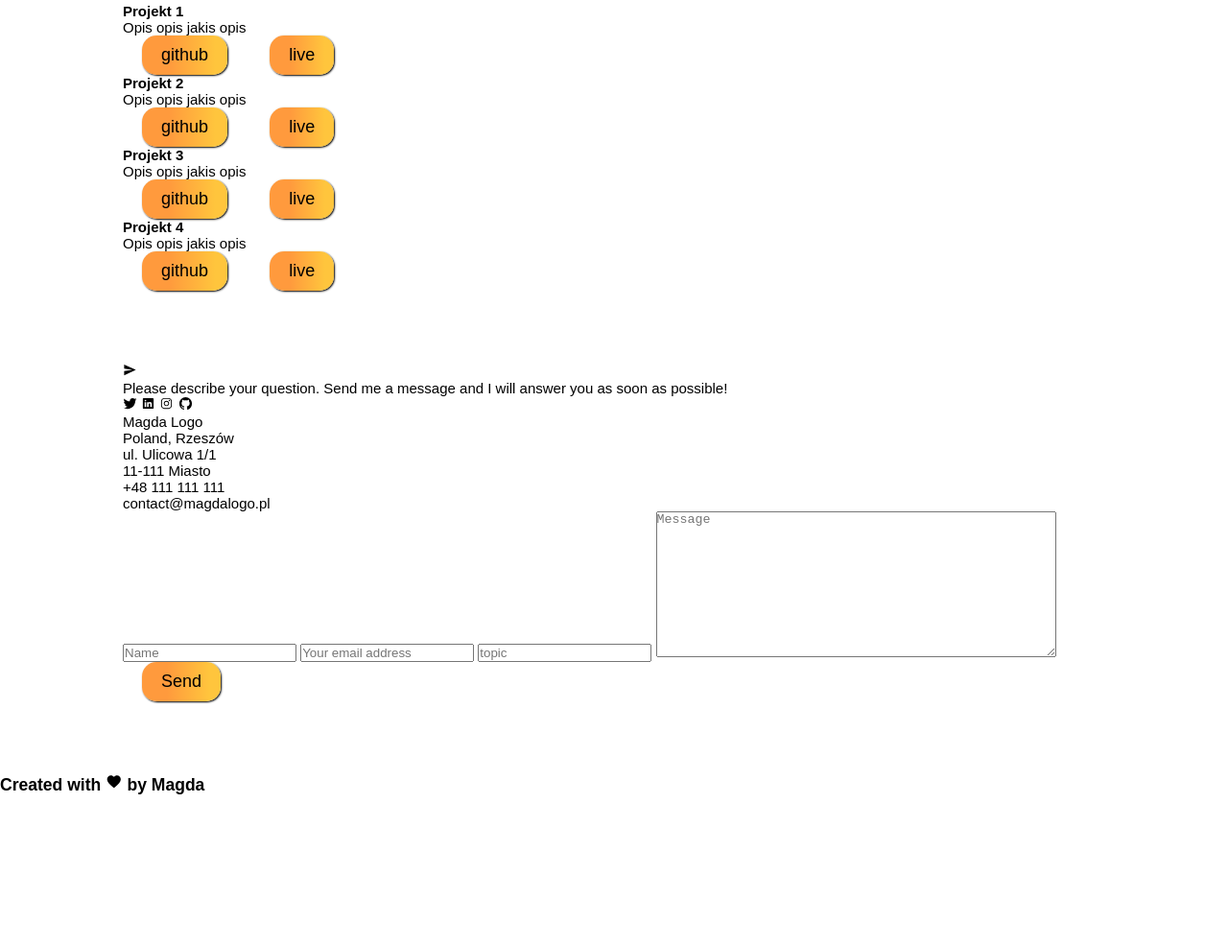
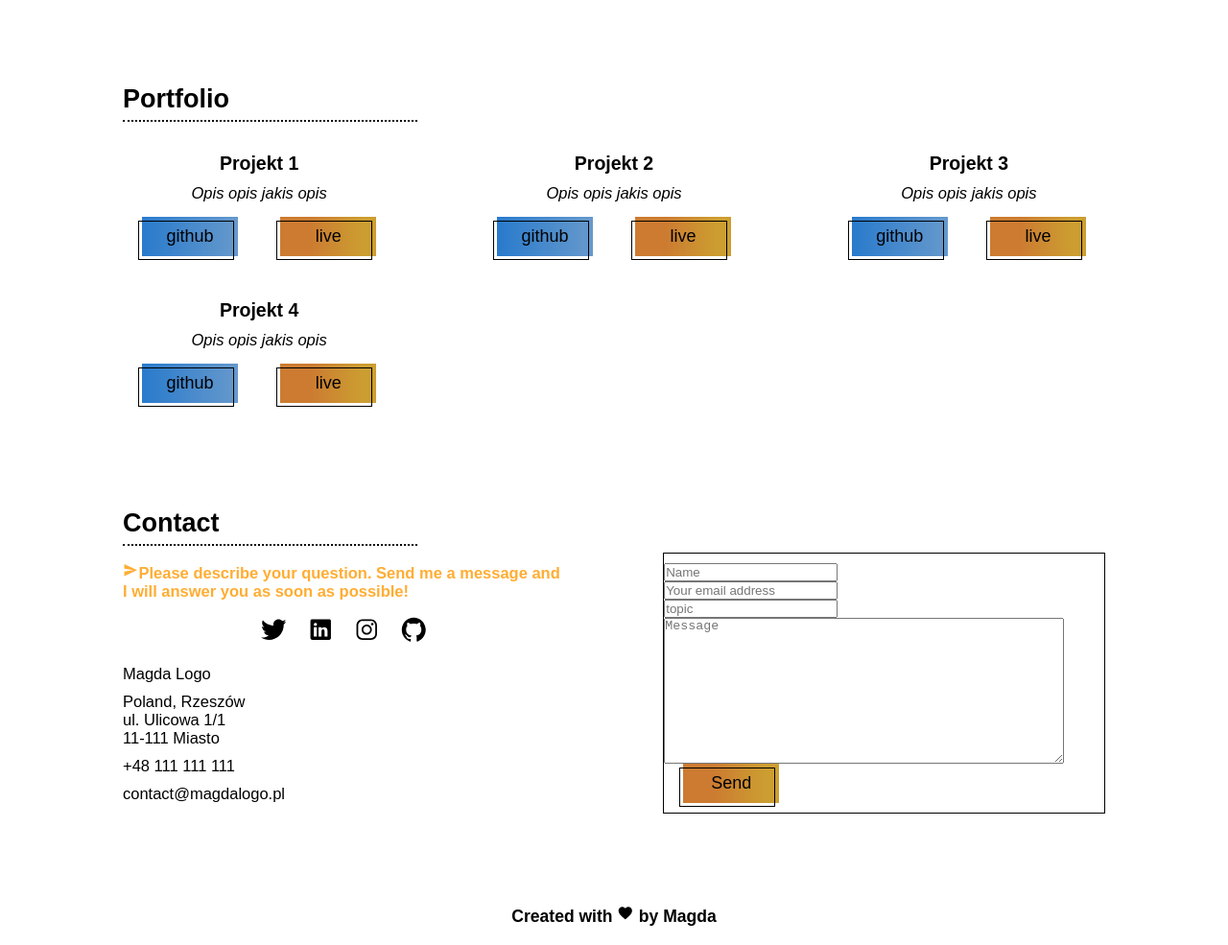
Before and after one commit to wronkowa/portfolio-coderscamp, a plain HTML site: page index.html in a window 1280 px wide. Shown: the part 1378-2363 px from the top of the page at 96% size. Before the commit the page ends 2206 px from the top, so only its background shows below. Drawn offline with nearby package versions, Linux system fonts and the light colour scheme.

Commit message:
add style in section

```diff
--- a/index.html
+++ b/index.html
@@ -38,7 +38,7 @@
   <div class="wrapper">
     <section class="cta">
       <p class="cta__text">I am happy to help you with any problem!</p>
-      <button class="btn btn--contact">Contact me!</button>
+      <button class="btn btn--blue">Contact me!</button>
       <button class="btn btn--check">Check my CV</button>
     </section>
     <section class="about-me">
@@ -81,48 +81,60 @@
       </div>
     </section>
     <section class="portfolio">
+      <h3 class="section-title">Portfolio</h3>
       <div class="portfolio-box">
         <h4 class="portfolio-box__title">Projekt 1</h5>
           <p class="portfolio-box__description">Opis opis jakis opis</p>
-          <button class="btn">github</button>
+          <button class="btn btn--blue">github</button>
           <button class="btn">live</button>
       </div>
       <div class="portfolio-box">
         <h4 class="portfolio-box__title">Projekt 2</h5>
           <p class="portfolio-box__description">Opis opis jakis opis</p>
-          <button class="btn">github</button>
+          <button class="btn btn--blue">github</button>
           <button class="btn">live</button>
       </div>
       <div class="portfolio-box">
         <h4 class="portfolio-box__title">Projekt 3</h5>
           <p class="portfolio-box__description">Opis opis jakis opis</p>
-          <button class="btn">github</button>
+          <button class="btn btn--blue">github</button>
           <button class="btn">live</button>
       </div>
       <div class="portfolio-box">
         <h4 class="portfolio-box__title">Projekt 4</h5>
           <p class="portfolio-box__description">Opis opis jakis opis</p>
-          <button class="btn">github</button>
+          <button class="btn btn--blue">github</button>
           <button class="btn">live</button>
       </div>
     </section>
     <section class="contact">
+      <h3 class="section-title">Contact</h3>
       <div class="contact__leftbar">
-        <ion-icon name="send" class="contact__icon-send"></ion-icon>
-        <p class="contact__description">Please describe your question. Send me a message and I will answer you as soon
-          as possible!</p>
+        <p class="contact__description">
+          <ion-icon name="send" class="contact__icon-send"></ion-icon>Please describe your question. Send me a message
+          and I will answer you as soon
+          as possible!
+        </p>
         <div class="contact__social">
+          <a href="https://twitter.com/?lang=pl" target="_blank" class="link social__icon social__icon--tw">
             <ion-icon name="logo-twitter"></ion-icon>
+          </a>
+          <a href="https://www.linkedin.com/in/magdawrona/" target="_blank" class="link social__icon social__icon--ln">
             <ion-icon name="logo-linkedin"></ion-icon>
+          </a>
+          <a href="https://www.instagram.com/wronowna" target="_blank" class="link social__icon social__icon--insta">
             <ion-icon name="logo-instagram"></ion-icon>
+          </a>
+          <a href="https://github.com/wronkowa" target="_blank" class="link social__icon social__icon--git">
             <ion-icon name="logo-github"></ion-icon>
+          </a>
         </div>
         <div class="contact-data">
           <p class="contact-data__company-name">
-            Magda Logo </br>
-            Poland, Rzeszów
+            Magda Logo
           </p>
           <p class="contact-data__address">
+            Poland, Rzeszów </br>
             ul. Ulicowa 1/1 </br>
             11-111 Miasto
           </p>
@@ -130,15 +142,13 @@
           <p class="contact-data__email">contact@magdalogo.pl</p>
         </div>
       </div>
-      <div class="contact__form">
-        <form action="">
+      <form action="" class="contact__form">
         <input type="text" placeholder="Name">
         <input type="email" placeholder="Your email address">
         <input type="text" placeholder="topic">
         <textarea cols="50" rows="10" placeholder="Message"></textarea>
         <button class="btn">Send</button>
       </form>
-      </div>
     </section>
   </div>
   <footer class="footer">
--- /dev/null
+++ b/sass/_contact.sass
@@ -0,0 +1,42 @@
+.contact
+  display: flex
+  flex-wrap: wrap
+  justify-content: space-between
+.contact__leftbar
+  width: 45%
+  display: flex
+  flex-direction: column
+  justify-content: space-around
+  font-size: 1.1rem
+  // background-color: red
+  // background-color: blue
+.contact__description
+  color: $orange
+  font-weight: bold
+.contact__social
+  display: flex
+  // background-color: red
+  justify-content: center
+.social__icon
+  font-size: 1.9rem
+  padding: 0 10px
+  cursor: pointer
+  transition: .3s linear
+.social__icon--tw:hover
+  color: #38A1F3
+.social__icon--ln:hover
+  color: #0077B5
+.social__icon--insta:hover
+  color: $orange
+.social__icon--git:hover
+  color: grey
+.contact__form
+  width: 45%
+  // background-color: red
+form
+  display: flex
+  flex-wrap: wrap
+  flex-direction: column
+  align-items: flex-start
+  border: 1.5px solid black
+  padding: 10px 0
--- a/sass/_cta.sass
+++ b/sass/_cta.sass
@@ -6,13 +6,34 @@
   font-size: 1.6rem
 .btn
   padding: 10px 20px
-  border-radius: 15px
+  // border-radius: 15px
   border: none
-  box-shadow: 1px 1px 2px black
+  // box-shadow: 1px 1px 2px black
   background: linear-gradient(270deg, #FFC53D 14%, #FF9A3D 68.5%)
   color: black
   margin: 0 20px
   cursor: pointer
   font-size: 1.2rem
-.btn--contact
+  position: relative
+  filter: brightness(.8)
+  transition: .3s linear
+  min-width: 100px
+.btn:hover
+  // background: linear-gradient(to right, green)
+  filter: brightness(1)
+.btn::after
+  content: ""
+  position: absolute
+  top: 0
+  left: 0
+  width: calc(100% - 2px)
+  height: calc(100% - 2px)
+  transform: translate(-4px, 4px)
+  // background-color: black
+  border: 1.4px solid black
+  transition: 0.3s linear
+.btn:hover::after
+  transform: translate(0, 0)
+  border: 1.6px solid black
+.btn--blue
   background-image: linear-gradient(to right, #3399ff, #80bfff)
--- /dev/null
+++ b/sass/_footer.sass
@@ -0,0 +1,3 @@
+.footer
+  text-align: center
+  padding: 20px 0
--- /dev/null
+++ b/sass/_portfolio.sass
@@ -0,0 +1,15 @@
+.portfolio
+  // background-color: gray
+  display: flex
+  flex-wrap: wrap
+  justify-content: space-between
+.portfolio-box
+  padding: 20px 0
+  text-align: center
+.portfolio-box__title
+  font-size: 1.3rem
+  padding: 5px 0
+.portfolio-box__description
+  margin-bottom: 10px
+  font-size: 1.1rem
+  font-style: italic
--- a/sass/_skills.sass
+++ b/sass/_skills.sass
@@ -22,8 +22,6 @@
   border: 2px solid black
 .skill-box__icon
   font-size: 5rem
-.section-title__center
-  text-align: center
 .skill-box__title
   font-size: 1.5rem
   padding: 10px
--- a/sass/style.sass
+++ b/sass/style.sass
@@ -8,10 +8,23 @@ html
 section
   margin-bottom: 75px
 .section-title
-  font-size: 22px
+  font-size: 1.8rem
   padding: 15px 0
   width: 100%
   text-align: left
+  position: relative
+.section-title::after
+  content: ''
+  position: absolute
+  bottom: 10%
+  left: 0
+  width: 30%
+  border-bottom: 2px dotted black
+.link
+  color: black
+p
+  padding: 5px 0
+
 @import 'variables'
 @import 'menu'
 @import 'header'
@@ -19,3 +32,6 @@ section
 @import 'wrapper'
 @import 'about-me'
 @import 'skills'
+@import 'portfolio'
+@import 'contact'
+@import 'footer'
```
Also changed, not shown: css/style.css, 1 other file. Lines whose indentation alone changed are shown as unchanged.
